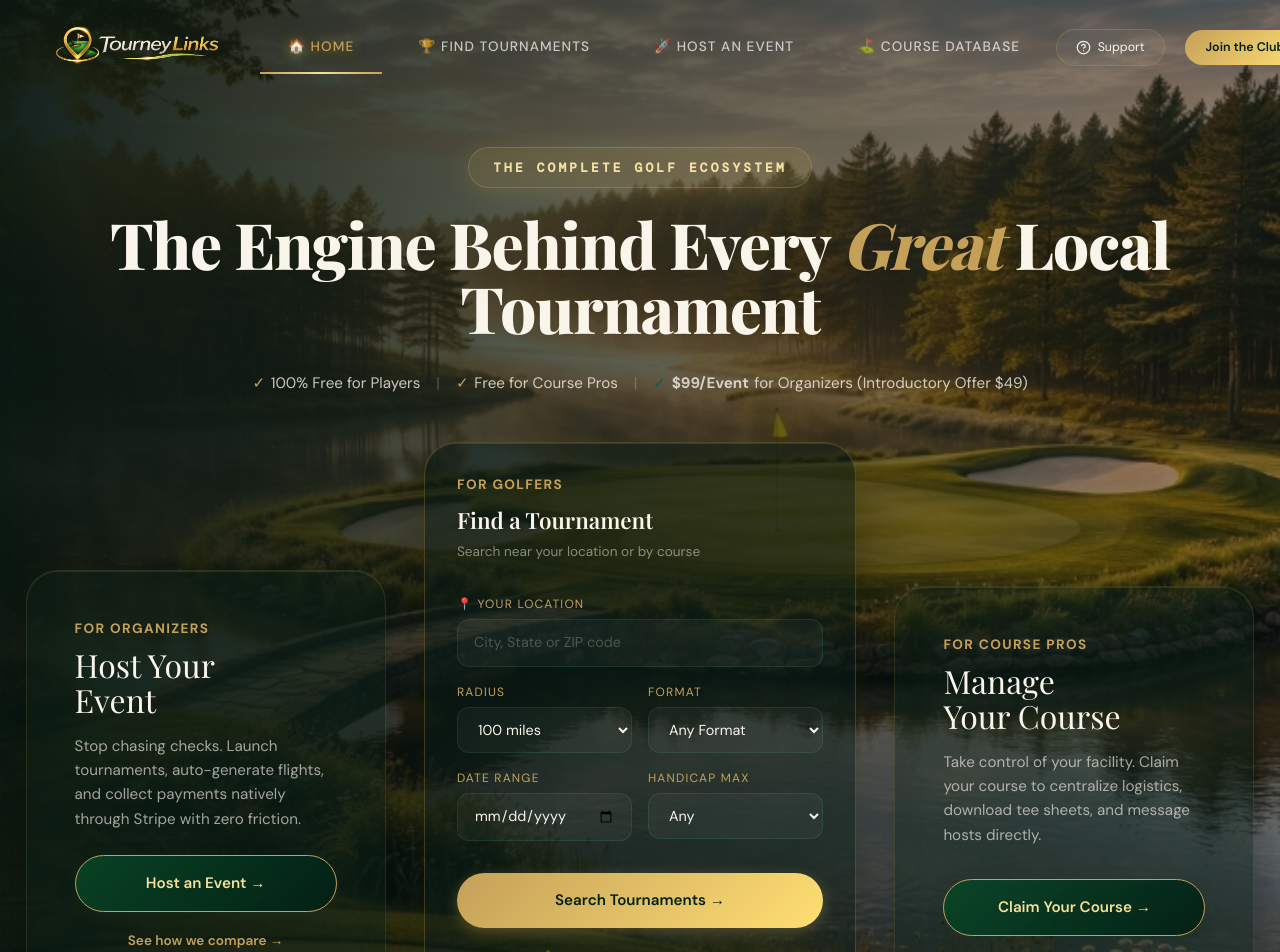
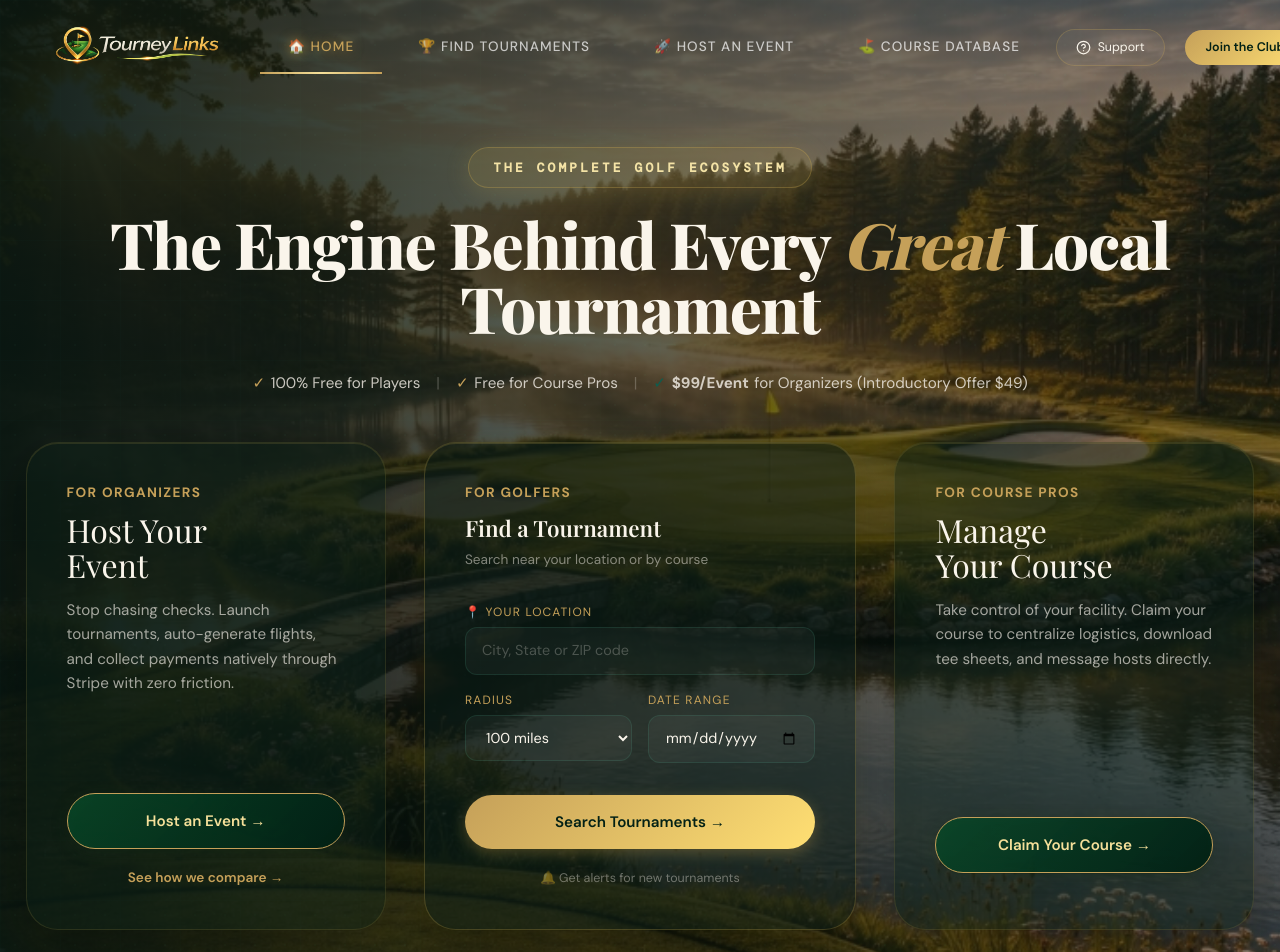
Before and after one commit to mattisaman/tourneylinks, a Next.js app in the folder tourneylinks-web/: page / in a window 1280 px wide. Shown: the top 952 px of the page. Built offline with nearby package versions, Linux system fonts and the light colour scheme; no server answers.

Commit message:
UI: Hard-locked all 3 hero tiles to identical stretch heights and optimized search form fields

```diff
--- a/tourneylinks-web/src/app/globals.css
+++ b/tourneylinks-web/src/app/globals.css
@@ -311,13 +311,13 @@ nav {
   width: 100%;
   max-width: 1800px;
   margin: 3rem auto 0;
-  align-items: end;
+  align-items: stretch;
 }
 .hero-pillar-card {
   background: rgba(12, 31, 23, 0.45);
   border: 1px solid rgba(201, 168, 76, 0.15);
   border-radius: var(--radius-xl);
-  padding: 3rem;
+  padding: 2.5rem;
   backdrop-filter: blur(20px);
   -webkit-backdrop-filter: blur(20px);
   display: flex;
@@ -423,7 +423,7 @@ nav {
 /* Hero Search Panel */
 .hero-search-panel {
   background: rgba(10, 26, 20, 0.55); border: 1px solid rgba(201, 168, 76, 0.25);
-  border-radius: var(--radius-xl); padding: 2rem; backdrop-filter: blur(24px);
+  border-radius: var(--radius-xl); padding: 2.5rem; backdrop-filter: blur(24px);
   box-shadow: 0 24px 60px rgba(0,0,0,0.4), inset 0 1px 0 rgba(201, 168, 76, 0.2), 0 0 30px rgba(201, 168, 76, 0.05);
   transition: all var(--transition);
   width: 100%;
--- a/tourneylinks-web/src/components/ui/Hero.tsx
+++ b/tourneylinks-web/src/components/ui/Hero.tsx
@@ -78,26 +78,8 @@ export default function Hero() {
                   </select>
                 </div>
                 <div className="search-field">
-                  <label>Format</label>
-                  <select>
-                    <option>Any Format</option>
-                    <option>Stroke Play</option>
-                    <option>Scramble</option>
-                  </select>
-                </div>
-              </div>
-              <div className="search-row" style={{ textAlign: 'left' }}>
-                <div className="search-field">
                   <label>Date Range</label>
                   <input type="date" />
-                </div>
-                <div className="search-field">
-                  <label>Handicap Max</label>
-                  <select>
-                    <option>Any</option>
-                    <option>0–5</option>
-                    <option>6–10</option>
-                  </select>
                 </div>
               </div>
 
```
